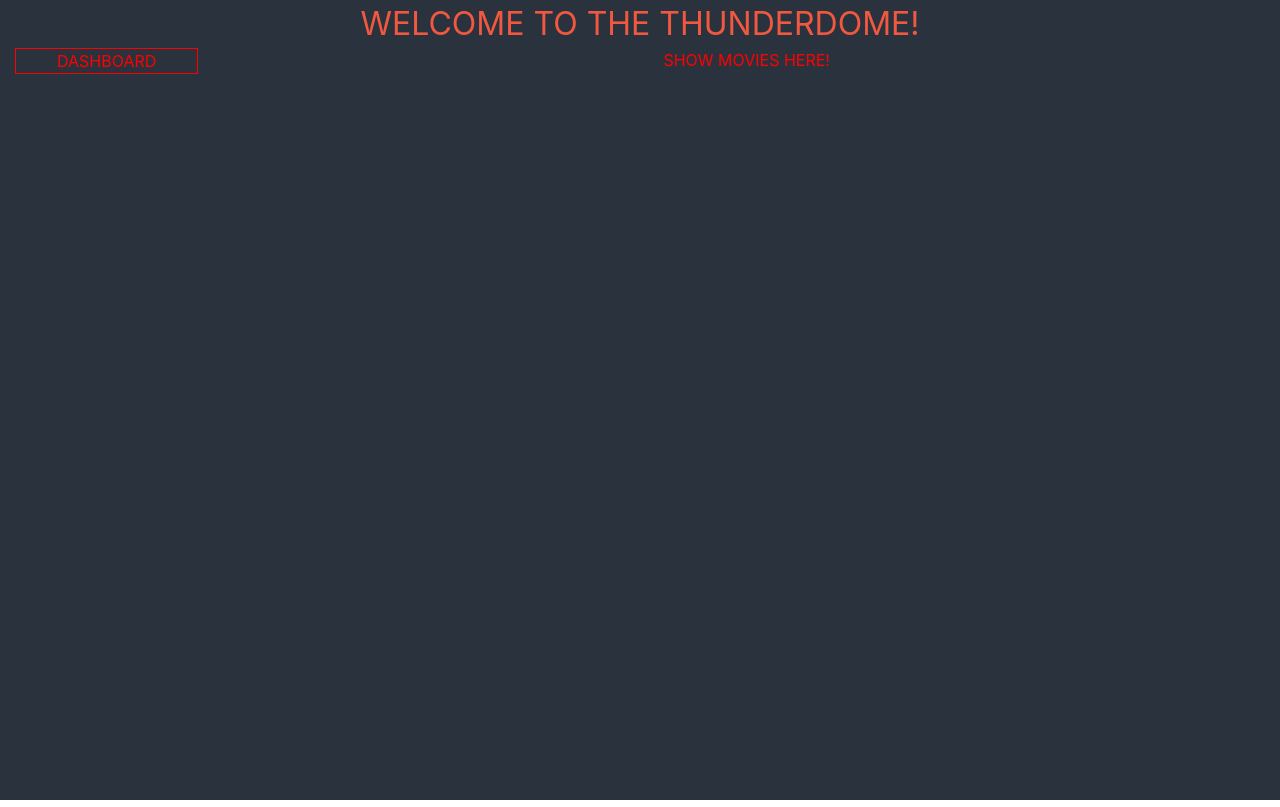
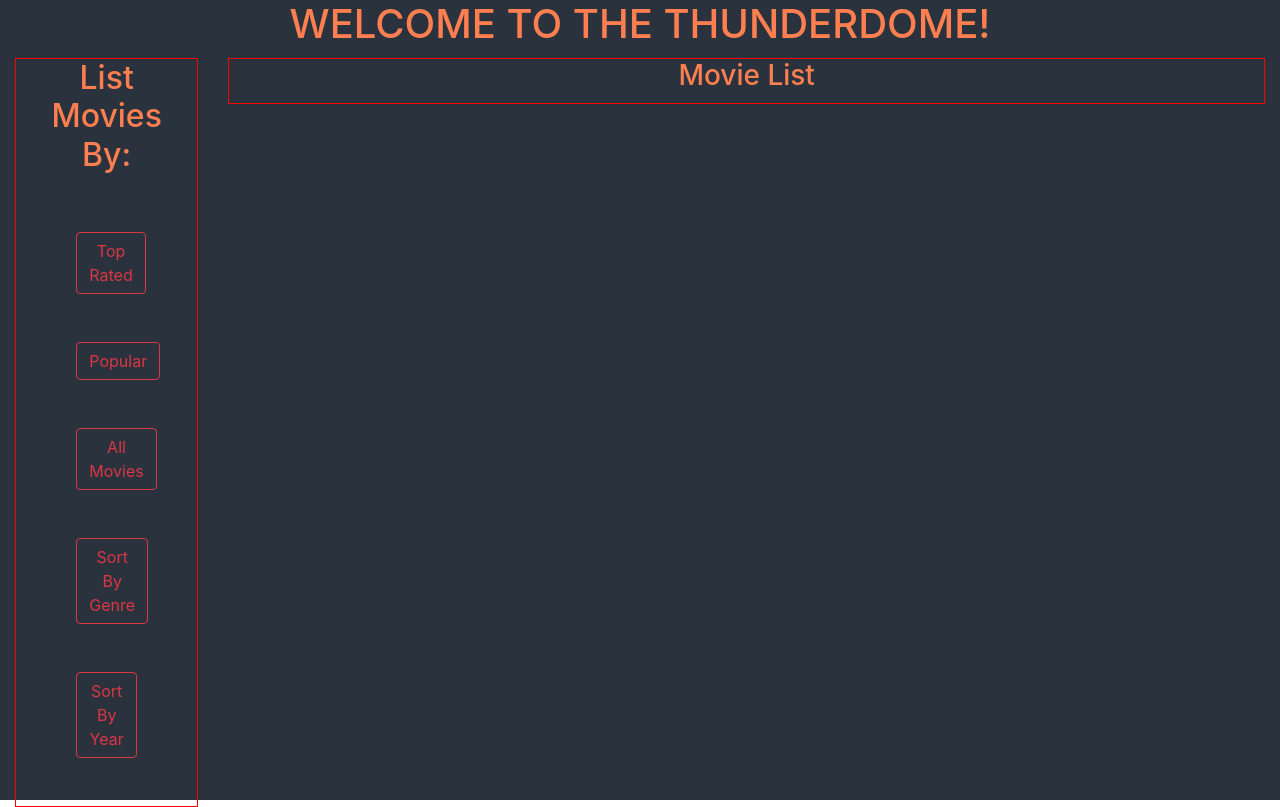
Before and after one commit to EddieJostell/react-mb, a React (Create React App) app: page / in a window 1280 px wide. Built offline with nearby package versions, Linux system fonts and the light colour scheme.

Commit message:
header, dashboard and moviecontainer components created.

```diff
--- a/src/App.tsx
+++ b/src/App.tsx
@@ -4,6 +4,7 @@ import Layout from './components/Layout/Layout';
 import { Col, Row } from 'reactstrap';
 import Header from './components/Header/Header';
 import Dashboard from './components/Dashboard/Dashboard';
+import MovieContainer from './components/MovieContainer/MovieContainer';
 
 function App() {
   return (
@@ -11,14 +12,16 @@ function App() {
       <Layout fluid>
         <Row>
           <Col>
-            <Header />
+            <Header size='h1' title='WELCOME TO THE THUNDERDOME!' />
           </Col>
         </Row>
         <Row>
-          <Col md={2}>
+          <Col xs={16} md={2}>
             <Dashboard />
           </Col>
-          <Col md={10}>SHOW MOVIES HERE!</Col>
+          <Col xs={16} md={10}>
+            <MovieContainer />
+          </Col>
         </Row>
       </Layout>
     </div>
--- a/src/components/Dashboard/Dashboard.css
+++ b/src/components/Dashboard/Dashboard.css
@@ -1,3 +1,6 @@
 .dashboard {
   border: 1px solid red;
+  /*   display: flex;
+  flex-direction: column;
+  justify-content: center; */
 }
--- a/src/components/Dashboard/Dashboard.tsx
+++ b/src/components/Dashboard/Dashboard.tsx
@@ -1,8 +1,37 @@
 import React, { Component } from 'react';
 import './Dashboard.css';
+import { Row, Button, Col, ButtonGroup } from 'reactstrap';
+import Header from '../Header/Header';
 
 export const Dashboard = () => {
-  return <div className='dashboard'>DASHBOARD</div>;
+  return (
+    <Col className='dashboard'>
+      <Row>
+        <Col className='mb-5'>
+          <Header title='List Movies By:' size='h2' />
+        </Col>
+      </Row>
+      <Row>
+        <Col md={{ size: 6, offset: 3 }}>
+          <Button outline color='danger' className='mb-5'>
+            Top Rated
+          </Button>
+          <Button outline color='danger' className='mb-5'>
+            Popular
+          </Button>
+          <Button outline color='danger' className='mb-5'>
+            All Movies
+          </Button>
+          <Button outline color='danger' className='mb-5'>
+            Sort By Genre
+          </Button>
+          <Button outline color='danger' className='mb-5'>
+            Sort By Year
+          </Button>
+        </Col>
+      </Row>
+    </Col>
+  );
 };
 
 export default Dashboard;
--- a/src/components/Header/Header.css
+++ b/src/components/Header/Header.css
@@ -1,4 +1,5 @@
 .header {
-  color: #f2583f;
-  font-size: 2em;
+  color: coral;
+  font-size: 3em;
+  margin-bottom: 10px;
 }
--- a/src/components/Header/Header.tsx
+++ b/src/components/Header/Header.tsx
@@ -1,7 +1,37 @@
-import React from 'react';
+import React, { FunctionComponent } from 'react';
 import './Header.css';
-export const Header = () => {
-  return <div className='header'>WELCOME TO THE THUNDERDOME!</div>;
+
+export interface IHeaderProps {
+  children?: React.ReactNode;
+  title?: string;
+  size: 'h1' | 'h2' | 'h3' | 'h4';
+}
+
+export const Header: FunctionComponent<IHeaderProps> = (
+  props: IHeaderProps
+): JSX.Element => {
+  const { children, title, size } = props;
+
+  const renderTitle = () => {
+    switch (size) {
+      case 'h1':
+        return <h1>{title}</h1>;
+        break;
+      case 'h2':
+        return <h2>{title}</h2>;
+        break;
+      case 'h3':
+        return <h3>{title}</h3>;
+        break;
+      case 'h4':
+        return <h4>{title}</h4>;
+        break;
+      default:
+        return <h1>{title}</h1>;
+    }
+  };
+
+  return <div className='header'>{renderTitle()}</div>;
 };
 
 export default Header;
--- a/src/components/MovieContainer/MovieContainer.css
+++ b/src/components/MovieContainer/MovieContainer.css
@@ -0,0 +1,3 @@
+.movieContainer {
+  border: 1px solid red;
+}
--- a/src/components/MovieContainer/MovieContainer.tsx
+++ b/src/components/MovieContainer/MovieContainer.tsx
@@ -1,5 +1,18 @@
 import React from 'react';
+import { Col } from 'reactstrap';
+import './MovieContainer.css';
+import Header from '../Header/Header';
 
-export const MovieContainer = () => {};
+export interface IMovieContainerProps {
+  children?: React.ReactNode;
+}
+
+export const MovieContainer = () => {
+  return (
+    <Col className='movieContainer'>
+      <Header size='h3' title='Movie List' />
+    </Col>
+  );
+};
 
 export default MovieContainer;
```
